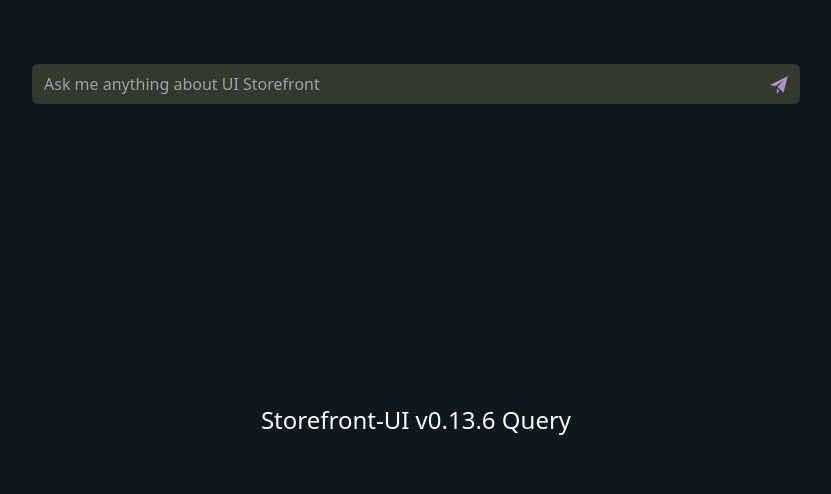
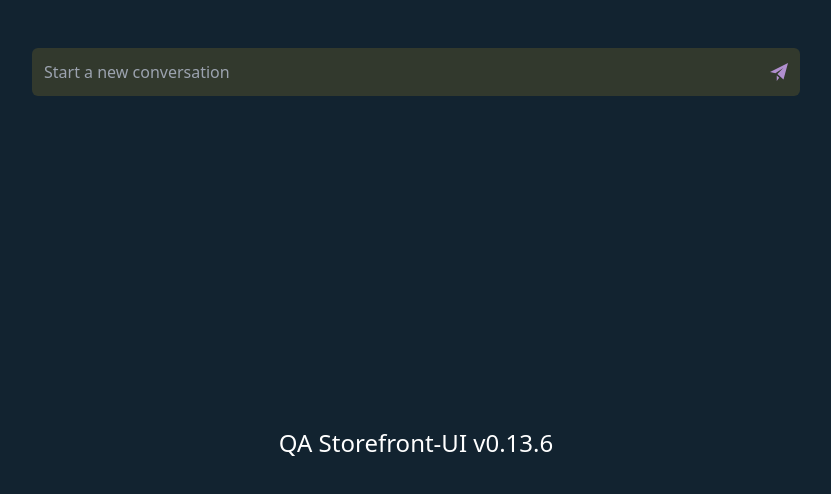
Before and after one commit to andreicos1/ai-docs, a Next.js app: page / in a window 1280 px wide. Shown: the top 494 px of the page, without its empty margins (224-1055 px from the left). Built offline with nearby package versions, Linux system fonts and the light colour scheme.

Commit message:
add chat icons & basic code snippet styling

```diff
--- /dev/null
+++ b/components/TextArea.tsx
@@ -0,0 +1,60 @@
+import IconSend from "public/icon-send.svg";
+import { useEffect, useRef } from "react";
+
+type Props = {
+  input: string;
+  onChangeInput: (event: React.ChangeEvent<HTMLTextAreaElement>) => void;
+  onSubmit: (isFirstMessageMessage: boolean) => void;
+  isFirstMessage: boolean;
+  placeholder?: string;
+  className?: string;
+  [x: string]: any;
+};
+
+function TextArea({
+  onSubmit,
+  input,
+  onChangeInput,
+  isFirstMessage,
+  className,
+  placeholder,
+  ...rest
+}: Props) {
+  const textAreaRef = useRef<HTMLTextAreaElement | null>(null);
+  const handleKeyDown = (event: React.KeyboardEvent<HTMLTextAreaElement>) => {
+    if (event.key === "Enter") {
+      onSubmit(isFirstMessage);
+    }
+  };
+
+  const handleSubmit = () => onSubmit(isFirstMessage);
+
+  useEffect(() => {
+    if (textAreaRef.current) {
+      textAreaRef.current.style.height = "auto";
+      textAreaRef.current.style.height = `${textAreaRef.current.scrollHeight}px`;
+    }
+  }, [input]);
+
+  return (
+    <div
+      className={`w-full max-w-3xl relative mb-8 ${className ? className : ""}`}
+      {...rest}
+    >
+      <textarea
+        ref={textAreaRef}
+        rows={1}
+        className="w-full overflow-hidden resize-none rounded-md h-10 px-3 py-3 pr-9 bg-secondary focus:outline-none"
+        placeholder={placeholder}
+        value={input}
+        onKeyDown={handleKeyDown}
+        onChange={onChangeInput}
+      />
+      <button className="absolute top-[15px] right-3" onClick={handleSubmit}>
+        <IconSend className="fill-primary" />
+      </button>
+    </div>
+  );
+}
+
+export default TextArea;
--- a/pages/index.tsx
+++ b/pages/index.tsx
@@ -1,4 +1,5 @@
-import IconSend from "public/icon-send.svg";
+import AiIcon from "public/ai-icon.svg";
+import IconUser from "public/icon-user.svg";
 import { useState } from "react";
 import Skeleton from "react-loading-skeleton";
 import "react-loading-skeleton/dist/skeleton.css";
@@ -6,7 +7,12 @@
 import html from "remark-html";
 import Layout from "../components/Layout";
 import SanitizeHTML from "../components/SanitizeHtml";
+import TextArea from "../components/TextArea";
 import generateRandomString from "../utils/generateRandomString";
+
+// TODO:
+// 1. If message stream is active, add option to stop it
+// 2. If new query is sent, delete current conversation, and start a new one
 
 const convertMarkdownToHtml = async (data: string) => {
   const processedContent = await remark().use(html).process(data);
@@ -20,48 +26,47 @@
 
 export default function Home() {
   const [loading, setLoading] = useState<boolean>(false);
-  const [userInput, setUserInput] = useState<string>("");
+  const [firstInput, setFirstInput] = useState<string>("");
   const [chatHtml, setChatHtml] = useState<string>("");
   const [conversationId, setConversationId] = useState<string>("");
   const [followupInput, setFollowupInput] = useState<string>("");
   const [showFollupInput, setShowFollowupInput] = useState<boolean>(false);
   const [previousMessages, setPreviousMessages] = useState<Message[]>([]);
 
-  const onChangeUserInput = (e: React.ChangeEvent<HTMLInputElement>) => {
-    setUserInput(e.target.value);
+  const onChangeFirstInput = (
+    event: React.ChangeEvent<HTMLTextAreaElement>
+  ) => {
+    setFirstInput(event.target.value);
   };
 
-  const onChangeFollowupInput = (e: React.ChangeEvent<HTMLInputElement>) => {
-    setFollowupInput(e.target.value);
+  const onChangeFollowupInput = (
+    event: React.ChangeEvent<HTMLTextAreaElement>
+  ) => {
+    setFollowupInput(event.target.value);
   };
 
-  const handleKeyDown = (
-    e: React.KeyboardEvent<HTMLInputElement>,
-    route?: string
-  ) => {
-    if (e.key === "Enter") {
-      handleSubmit(route);
-    }
-  };
-
-  const handleSubmit = async (route = "query") => {
+  const handleSubmit = async (isFirstMessage: boolean) => {
     setLoading(true);
-    setUserInput("");
     setPreviousMessages((previousMessages) => [
       ...previousMessages,
-      { htmlContent: userInput || followupInput, isUser: true },
+      {
+        htmlContent: isFirstMessage ? firstInput : followupInput,
+        isUser: true,
+      },
     ]);
+
     let newConversationId;
-    if (!conversationId) {
+    if (isFirstMessage) {
       newConversationId = generateRandomString();
       setConversationId(newConversationId);
     }
 
-    const response = await fetch(`/api/${route}`, {
+    const endpoint = isFirstMessage ? "/api/query" : "/api/chat";
+    const response = await fetch(endpoint, {
       method: "POST",
       body: JSON.stringify({
-        query: userInput || followupInput,
-        conversationId: conversationId || newConversationId,
+        query: isFirstMessage ? firstInput : followupInput,
+        conversationId: isFirstMessage ? newConversationId : conversationId,
       }),
       headers: { "Content-Type": "application/json" },
     });
@@ -78,7 +83,6 @@
     try {
       while (true) {
         const { done, value } = await reader.read();
-        console.log({ done });
         if (done) {
           break;
         }
@@ -111,7 +115,7 @@
     if (chatHtml) {
       return (
         <SanitizeHTML
-          className="flex-grow-1 px-0 sm:px-16 py-3 sm:py-5 leading-6 ai-answer md:py-8"
+          className="flex-grow-1 p-6 sm:px-16 leading-6 ai-answer"
           html={chatHtml}
         />
       );
@@ -119,7 +123,7 @@
     if (!previousMessages.length && !chatHtml) {
       return (
         <div className="grow flex items-center text-primary">
-          <h1 className="text-2xl">Storefront-UI v0.13.6 Query</h1>
+          <h1 className="text-2xl">QA Storefront-UI v0.13.6</h1>
         </div>
       );
     }
@@ -128,55 +132,44 @@
 
   return (
     <Layout>
-      <main className="mx-auto min-h-screen h-full max-w-7xl flex flex-col items-center px-6 sm:px-16 py-16 md:py-30">
-        <div className="w-full max-w-3xl relative">
-          <input
-            className="w-full rounded-md h-10 px-3 py-2 pr-9 bg-secondary focus:outline-none"
-            type="text"
-            placeholder="Ask me anything about UI Storefront"
-            value={userInput}
-            onKeyDown={handleKeyDown}
-            onChange={onChangeUserInput}
-          />
-          <button
-            className="absolute top-3 right-3"
-            onClick={() => handleSubmit()}
-          >
-            <IconSend className="fill-primary" />
-          </button>
-        </div>
+      <main className="mx-auto bg-primaryLight min-h-screen h-full max-w-7xl flex flex-col items-center  py-8 md:py-12">
+        <TextArea
+          isFirstMessage={true}
+          onSubmit={handleSubmit}
+          input={firstInput}
+          placeholder="Start a new conversation"
+          onChangeInput={onChangeFirstInput}
+        />
 
         {previousMessages.map(({ htmlContent, isUser }) => (
           <div
             key={generateRandomString()}
-            className={`w-full ${isUser ? "bg-transparent" : "bg-tertiary"}`}
+            className={`flex items-center w-full p-5 sm:px-7 gap-4 border-t-2 border-tertiary  ${
+              isUser ? "bg-primaryLight" : "bg-tertiary"
+            }`}
           >
+            {isUser ? (
+              <IconUser className="w-10 h-10 self-start fill-primary bg-secondaryDark" />
+            ) : (
+              <AiIcon className="w-10 h-10 self-start fill-primary bg-secondaryDark" />
+            )}
             <SanitizeHTML
-              className="flex-grow-1 px-0 sm:px-16 py-3 sm:py-5 leading-6 ai-answer md:py-8"
+              className="flex-1 overflow-hidden leading-6 ai-answer"
               html={htmlContent}
             />
-            <span className="inline-block w-full h-0.5 bg-black my-4"></span>
           </div>
         ))}
         {getChatContent()}
 
         {showFollupInput && (
-          <div className="w-full max-w-3xl relative mt-10 sm:mb-12 mb-10 sm:mb-16">
-            <input
-              className="w-full rounded-md h-10 px-3 py-2 pr-9 bg-secondary focus:outline-none"
-              type="text"
-              placeholder="Follow up question"
-              value={followupInput}
-              onKeyDown={(e) => handleKeyDown(e, "chat")}
-              onChange={onChangeFollowupInput}
-            />
-            <button
-              className="absolute top-3 right-3"
-              onClick={() => handleSubmit("chat")}
-            >
-              <IconSend className="fill-primary" />
-            </button>
-          </div>
+          <TextArea
+            isFirstMessage={false}
+            input={followupInput}
+            onChangeInput={onChangeFollowupInput}
+            onSubmit={handleSubmit}
+            placeholder="Send a follow-up question"
+            className="mt-8 md:mt-14 mb-0"
+          />
         )}
       </main>
     </Layout>
--- a/styles/globals.css
+++ b/styles/globals.css
@@ -5,3 +5,13 @@
 .ai-answer pre {
   margin: 24px 0;
 }
+
+pre {
+  border-radius: 0.375rem;
+  font-size: 0.875em;
+  font-weight: 400;
+  overflow-x: auto;
+  background-color: black;
+  padding: 1rem;
+  width: 100%;
+}
--- a/tailwind.config.js
+++ b/tailwind.config.js
@@ -6,8 +6,10 @@
   ],
   theme: {
     backgroundColor: {
-      primary: "#0D1821",
+      primary: "#070e13",
+      primaryLight: "#122330",
       secondary: "#32392D",
+      secondaryDark: "#1A1B19",
       tertiary: "#1e374b",
     },
     textColor: {
@@ -18,6 +20,7 @@
     colors: {
       primary: "#B18FCF",
       tertiary: "#1e374b",
+      white: "#FFFFFF",
     },
     extend: {
       fontSize: {
```
Also changed, not shown: public/ai-icon.svg (added), public/icon-user.svg (added).
